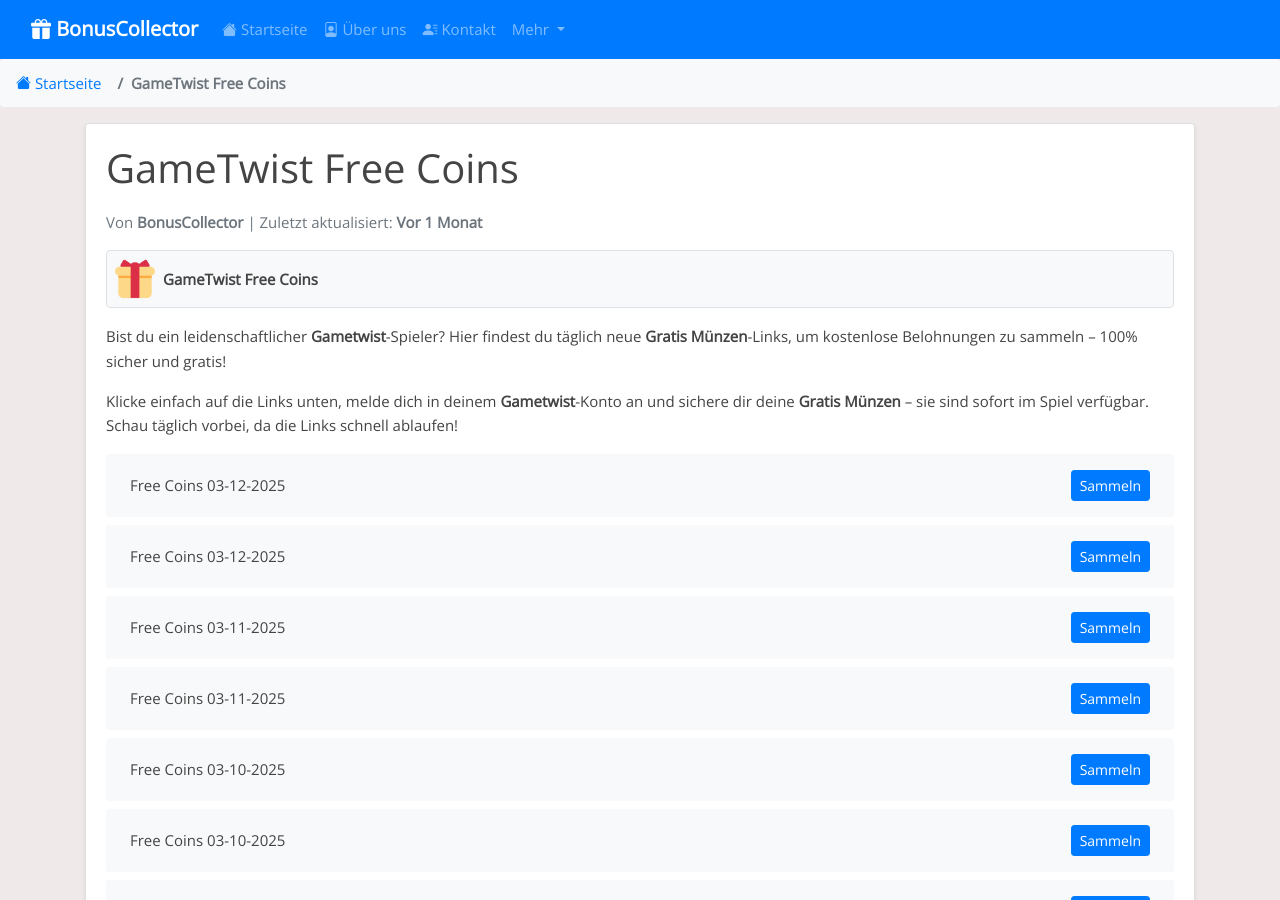
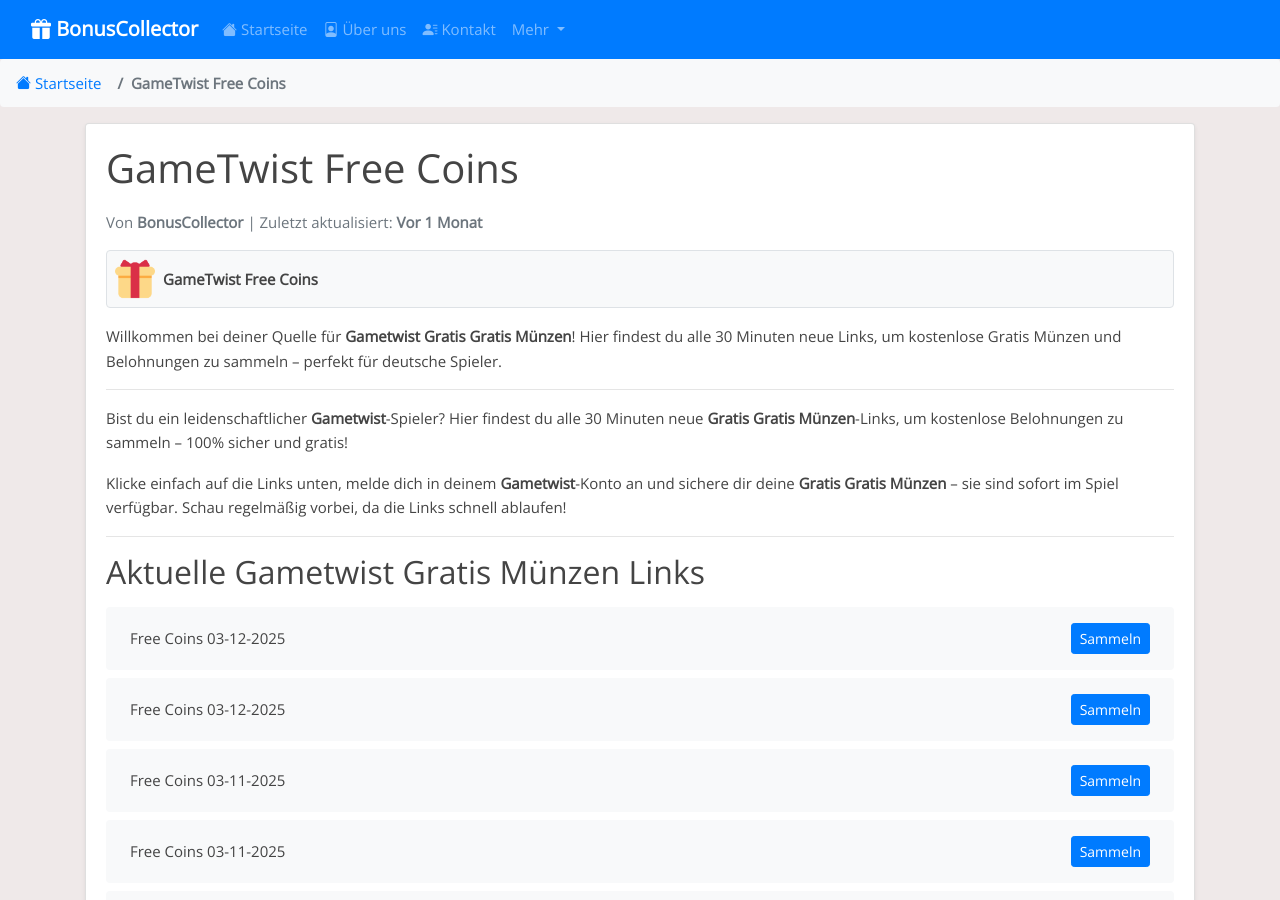
Before and after one commit to Prollad99/bs-de, a Jekyll site: the page built from _posts/2025-02-03-gametwist.md, in a window 1280 px wide and 900 px high. Built offline with Jekyll 4.4.1, drawn with Linux system fonts in a browser that asks for light colours.

Commit message:
Update gametwist reward links, content, and last modified date

```diff
--- a/_includes/gametwist_post.html
+++ b/_includes/gametwist_post.html
@@ -1,3 +1,11 @@
-Bist du ein leidenschaftlicher **Gametwist**-Spieler? Hier findest du täglich neue **Gratis Münzen**-Links, um kostenlose Belohnungen zu sammeln – 100% sicher und gratis!
+Willkommen bei deiner Quelle für **Gametwist Gratis Gratis Münzen**! Hier findest du alle 30 Minuten neue Links, um kostenlose Gratis Münzen und Belohnungen zu sammeln – perfekt für deutsche Spieler.
 
-Klicke einfach auf die Links unten, melde dich in deinem **Gametwist**-Konto an und sichere dir deine **Gratis Münzen** – sie sind sofort im Spiel verfügbar. Schau täglich vorbei, da die Links schnell ablaufen!
+---
+
+Bist du ein leidenschaftlicher **Gametwist**-Spieler? Hier findest du alle 30 Minuten neue **Gratis Gratis Münzen**-Links, um kostenlose Belohnungen zu sammeln – 100% sicher und gratis!
+
+Klicke einfach auf die Links unten, melde dich in deinem **Gametwist**-Konto an und sichere dir deine **Gratis Gratis Münzen** – sie sind sofort im Spiel verfügbar. Schau regelmäßig vorbei, da die Links schnell ablaufen!
+
+---
+
+## Aktuelle Gametwist Gratis Münzen Links
```
